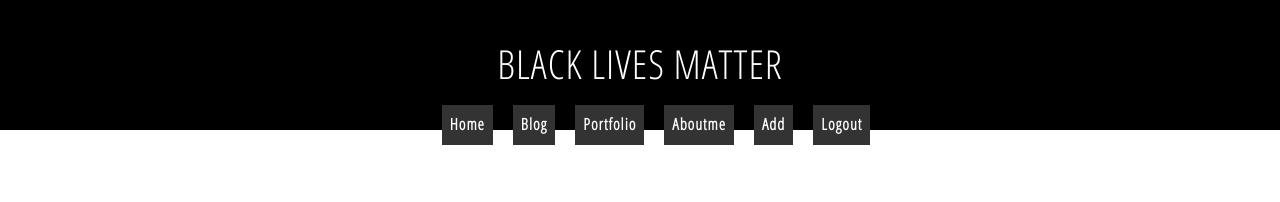
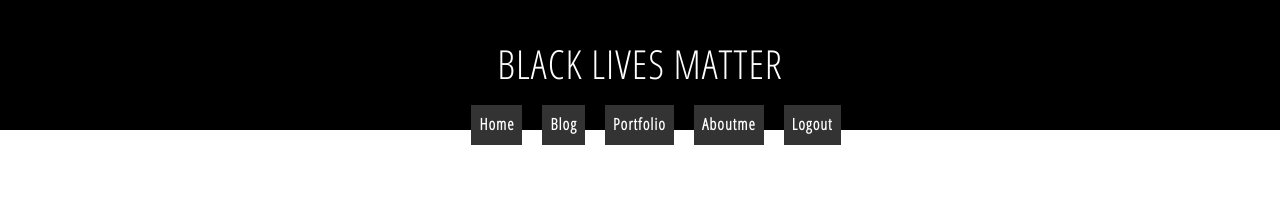
Before and after one commit to Allislove/myportfolio, a React (Create React App) app: page / in a window 1280 px wide. Shown: the top 202 px of the page. Built offline with nearby package versions, Linux system fonts and the light colour scheme; no server answers; sample sign-in values are in the browser's storage.

Commit message:
hide the add button, was visible for all people need fix it

```diff
--- a/src/components/navigation/nav.js
+++ b/src/components/navigation/nav.js
@@ -27,9 +27,9 @@ const Nav = () => {
         <li className="">
           <Link to="/aboutme">Aboutme</Link>
         </li>
-        <li className="">
+{/*         <li className="">
           <Link to="/newpost">Add</Link>
-        </li>
+        </li> */}
         <li className="">
           <Link to="/logout" onClick={logout}>
             Logout
```
